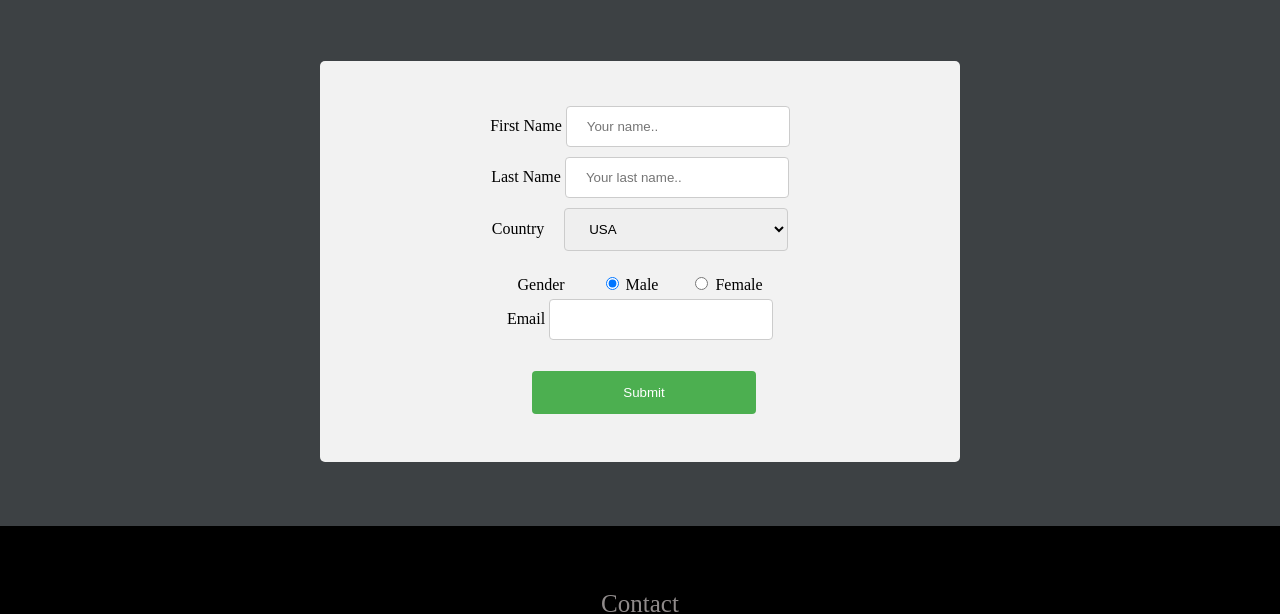
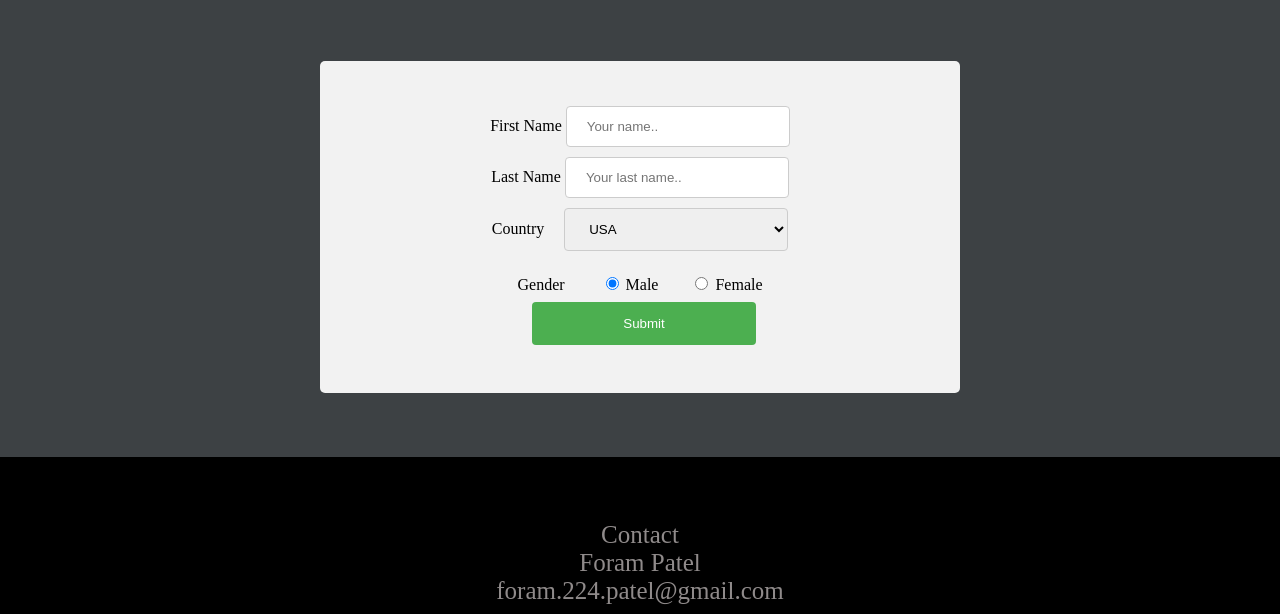
Before and after one commit to Foram224/sample-webpages, a plain HTML site: page index.html in a window 1280 px wide. Shown: the part 199-813 px from the top of the page. Drawn offline with Linux system fonts and the light colour scheme.

Commit message:
Update index.html

```diff
--- a/index.html
+++ b/index.html
@@ -134,10 +134,9 @@ input[type=submit]:hover {
             <label for="Female">Female</label>
       <br>
 
-            <label for="email">Email</label>
-            <input type="text" id = "email" name = "Email">
 
-<br><br>
+
+
          &nbsp;
          <input type="submit" value="Submit">
 
```
